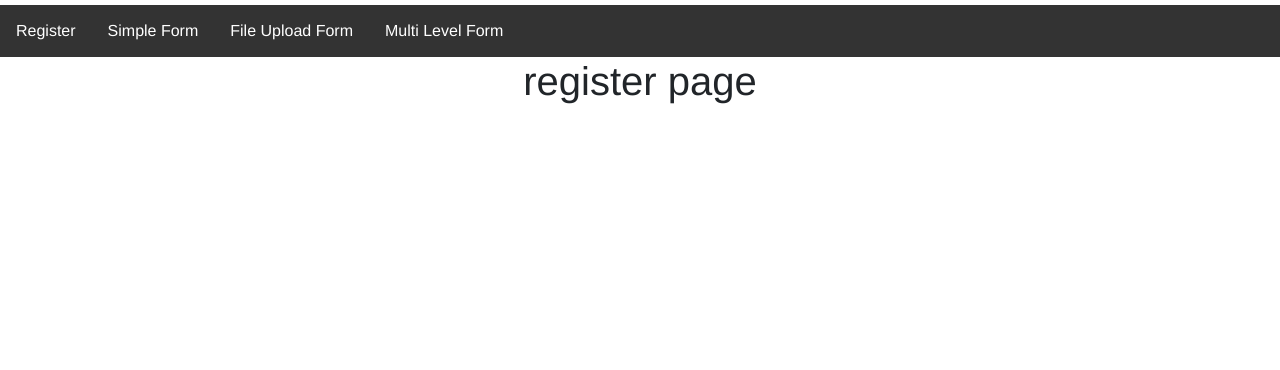
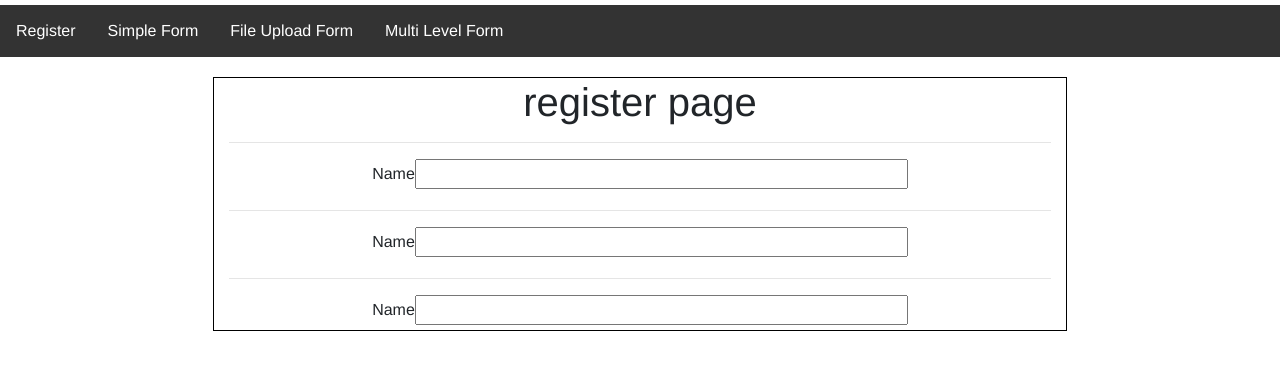
Before and after one commit to progakash/vue-form, a Vue app: page /register in a window 1280 px wide. Shown: the top 370 px of the page. Built offline with nearby package versions, Linux system fonts and the light colour scheme.

Commit message:
formgenerate update

```diff
--- /dev/null
+++ b/src/FormGenerate/RootInputApp.vue
@@ -0,0 +1,10 @@
+<template>
+    <label>Name</label>
+    <input v-bind="$attrs">
+</template>
+
+<script>
+export default{
+    name: 'RootInputApp'
+}
+</script>
--- a/src/pages/FileUploadApp.vue
+++ b/src/pages/FileUploadApp.vue
@@ -1,5 +1,7 @@
 <template>
+<div id="form-body" class="col-md-8 offset-2">
     <h1>file upload</h1>
+</div>
 </template>
 
 <script>
@@ -7,3 +9,9 @@ export default{
     name: 'FileUploadApp',
 }
 </script>
+<style scoped>
+    #form-body{
+        border: 1px solid #000;
+        margin-top:20px;
+    }
+</style>
--- a/src/pages/MultilevelFormApp.vue
+++ b/src/pages/MultilevelFormApp.vue
@@ -1,5 +1,7 @@
 <template>
+<div id="form-body" class="col-md-8 offset-2">
     <h1>Multi-Level Form</h1>
+</div>
 </template>
 
 <script>
@@ -7,3 +9,9 @@ export default{
     name: 'MultilevelFormApp',
 }
 </script>
+<style scoped>
+    #form-body{
+        border: 1px solid #000;
+        margin-top:20px;
+    }
+</style>
--- a/src/pages/RegisterApp.vue
+++ b/src/pages/RegisterApp.vue
@@ -1,10 +1,28 @@
 <template>
-    <h1>register page</h1>
+    <div id="form-body" class="col-md-8 offset-2">
+        <h1>register page</h1>
+        <hr>
+        <RootInputApp type="text" name="user-name" size="50"/>
+        <hr>
+        <RootInputApp type="email" name="email" size="50"/>
+        <hr>
+        <RootInputApp type="password" name="password" size="50"/>
+    </div>
+
 </template>
 
 <script>
-
+//import root input field
+import RootInputApp from '../FormGenerate/RootInputApp.vue'
 export default {
    name: 'RegisterApp',
+   components: {RootInputApp}
 }
 </script>
+
+<style scoped>
+    #form-body{
+        border: 1px solid #000;
+        margin-top:20px;
+    }
+</style>
--- a/src/pages/SimpleFormApp.vue
+++ b/src/pages/SimpleFormApp.vue
@@ -1,5 +1,7 @@
 <template>
+<div id="form-body" class="col-md-8 offset-2">
     <h1>simple form</h1>
+</div>
 </template>
 
 <script>
@@ -7,3 +9,9 @@ export default {
     name: 'SimpleFormApp'
 }
 </script>
+<style scoped>
+    #form-body{
+        border: 1px solid #000;
+        margin-top:20px;
+    }
+</style>
```
